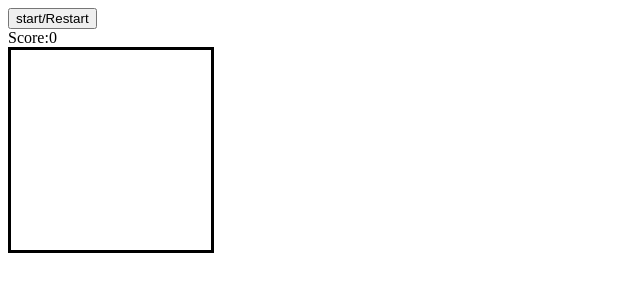
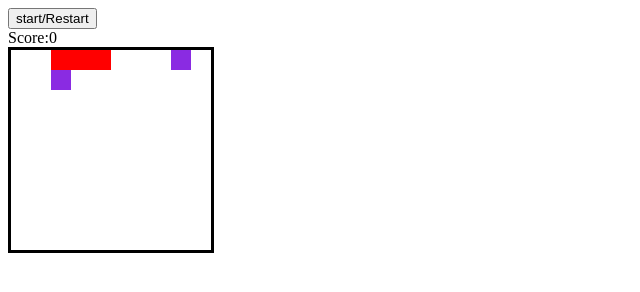
Before and after one commit to S0ngYoungJun/Practice, a plain HTML site: page snakegame/index.html in a window 1280 px wide. Both pictures are taken after a click on the button "start/Restart". Shown: the whole page, without its empty margins (0-640 px from the left). Drawn offline with Linux system fonts and the light colour scheme.

Commit message:
오류수정 설명넣자

```diff
--- a/snakegame/app.js
+++ b/snakegame/app.js
@@ -9,7 +9,7 @@
       let currentSnake = [2,1,0]
       let direction = 1
       let score = 0
-      let speed = 0.9
+      let speed = 0.6
       let intervalTime = 0;
       let interval = 0
 
@@ -18,8 +18,8 @@
         squares[appleIndex].classList.remove('apple')
         clearInterval(interval)
         score=0
-        //랜덤 사과
-        direciton=1
+        randomApple()
+        direction=1
         scoreDisplay.innerText= score
         intervalTime= 1000
         currentSnake= [2,1,0]
@@ -46,7 +46,7 @@
           squares[currentSnake[0]].classList.remove('apple')
           squares[tail].classList.add('snake')
           currentSnake.push(tail)
-          //사과 랜덤
+          randomApple()
           score++
           scoreDisplay.textContent=score
           clearInterval(interval)
@@ -59,7 +59,22 @@
 
       }
 
+      function randomApple() {
 
+        //처음 한번 실행해야 되서, do {} while 반복문을 사용
+        do {
+
+          //div의 길이(100개)와 0~1의 랜덤숫자를 곱하고, Math.floor로 내림해준다.
+          //그래서 나올 수 있는 수는 0~99
+          appleIndex = Math.floor(Math.random() * squares.length);
+
+          //사과 인덱스가 snake 클래스를 가지고 있으면 또 실행된다.
+          //결국 snake 클래스를 가지고 있지않은 div를 찾기 위함이다
+        } while(squares[appleIndex].classList.contains('snake'));
+
+        //나온 위치에 사과를 표시
+        squares[appleIndex].classList.add('apple');
+      }
 
 
 
@@ -75,7 +90,7 @@
         }else if (e.keyCode === 38){
           direction = -width
         }else if (e.keyCode === 37){
-          direction -1
+          direction = -1
         }else if (e.keyCode === 40){
           direction = +width
         }
--- a/snakegame/index.html
+++ b/snakegame/index.html
@@ -2,15 +2,14 @@
 <html lang="en" dir = "ltr">
 <head>
   <meta charset="UTF-8">
+  <meta name="viewport" content="width=device-width, initial-scale=1.0">
   <script src="app.js" charset="utf-8"></script>
-  <link rel="stylesheet" href="style.css">
+  <link rel="stylesheet" href="style.css"/>
   <title>Document</title>
 </head>
 <body>
   <button class="start">start/Restart</button>
   <div class="score">Score:<span>0</span></div>
-
-
   <div class="grid">
     <div class="snake"></div>
     <div></div>
--- a/snakegame/style.css
+++ b/snakegame/style.css
@@ -6,14 +6,14 @@
   border-style: solid;
 }
 
-.gird>div{
+.grid div{
   width:20px;
   height:20px;
 }
 
-/* .snake {
-  background-color: d;
-} */
+.snake {
+  background-color: red;
+}
 
 .apple {
   background-color: blueviolet;
```
